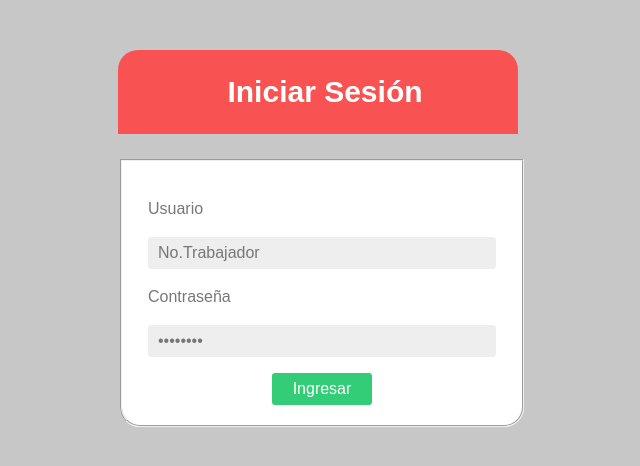
After one commit to Masavi/Supermercado, a PHP site: page /login.html in a window 1280 px wide. The commit adds this page. Shown: the top 466 px of the page, without its empty margins (322-962 px from the left). Run offline with PHP 8.4, Linux system fonts and the light colour scheme; some libraries are stand-ins or nearby versions.

Commit message:
login v 1
Agregado login
Modificaciones temporales a hoja de estilos

```diff
--- a/css/style.css
+++ b/css/style.css
@@ -25,14 +25,6 @@ input {
 }
 
 /* ---------- LOGIN ---------- */
-#InAdmin{
-    text-align: center;
-    margin: 50px auto;
-	width: 400px;
-}
-#InAdmin h1{
-    font-size: 30px;
-}
 
 #login{
 	margin: 50px auto;
--- /dev/null
+++ b/login.html
@@ -0,0 +1,26 @@
+<!DOCTYPE html>
+<html lang="es">
+
+<head>
+	<meta charset="utf-8">
+	<title>Login</title>
+	<link rel="stylesheet" href="/css/style.css">
+</head>
+
+<body>
+	<div id="login">
+		<h2><span class="fontawesome-lock"></span>Iniciar Sesión</h2>
+		<form action="javascript:void(0);" method="POST">
+			<fieldset>
+				<p><label for="email">Usuario</label></p>
+				<p><input type="email" id="email" value="No.Trabajador" onBlur="if(this.value=='')this.value='No.Trabajador'" onFocus="if(this.value=='No.Trabajador')this.value=''"></p>
+
+				<p><label for="password">Contraseña</label></p>
+				<p><input type="password" id="password" value="password" onBlur="if(this.value=='')this.value='password'" onFocus="if(this.value=='password')this.value=''"></p>
+
+				<p><input type="submit" value="Ingresar"></p>
+			</fieldset>
+		</form>
+	</div>
+</body>
+</html>
```
